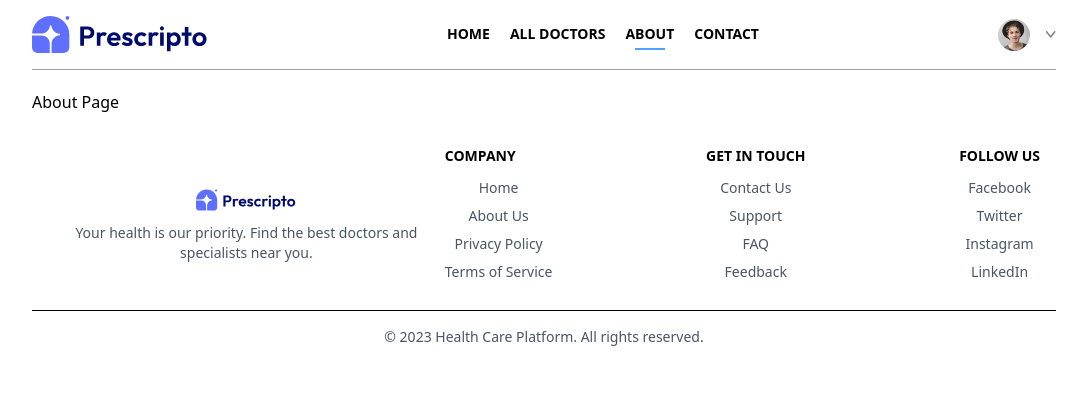
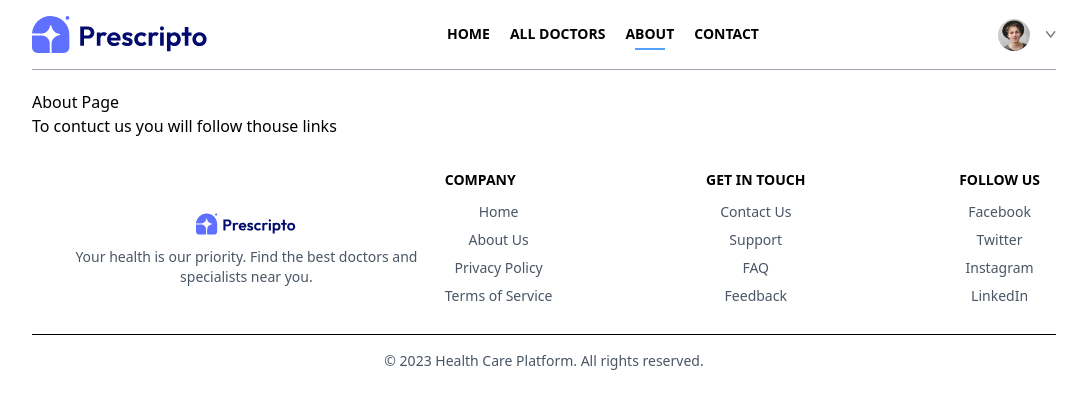
Before and after one commit to Manimonan/Dr_Appointment, a React (Vite) app in the folder Users/: page /about in a window 1280 px wide. Shown: the top 408 px of the page, without its empty margins (96-1183 px from the left). Built offline with nearby package versions, Linux system fonts and the light colour scheme.

Commit message:
change on about page

```diff
--- a/Users/src/Pages/Abouts.jsx
+++ b/Users/src/Pages/Abouts.jsx
@@ -4,6 +4,9 @@ function Abouts() {
   return (
     <div>
       <p>About Page</p>
+      <div>
+        <h3>To contuct us you will follow thouse links</h3>
+      </div>
     </div>
   )
 }
```
Also changed, not shown: 1 other file (tests, documents, lock files or other folders).
